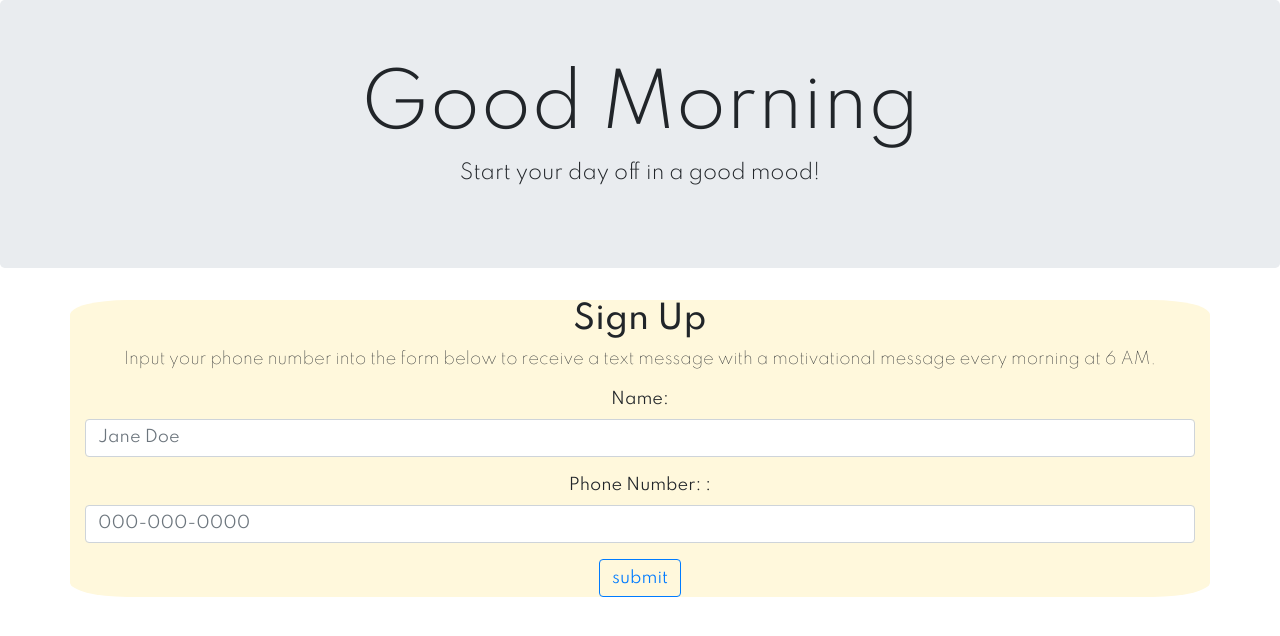
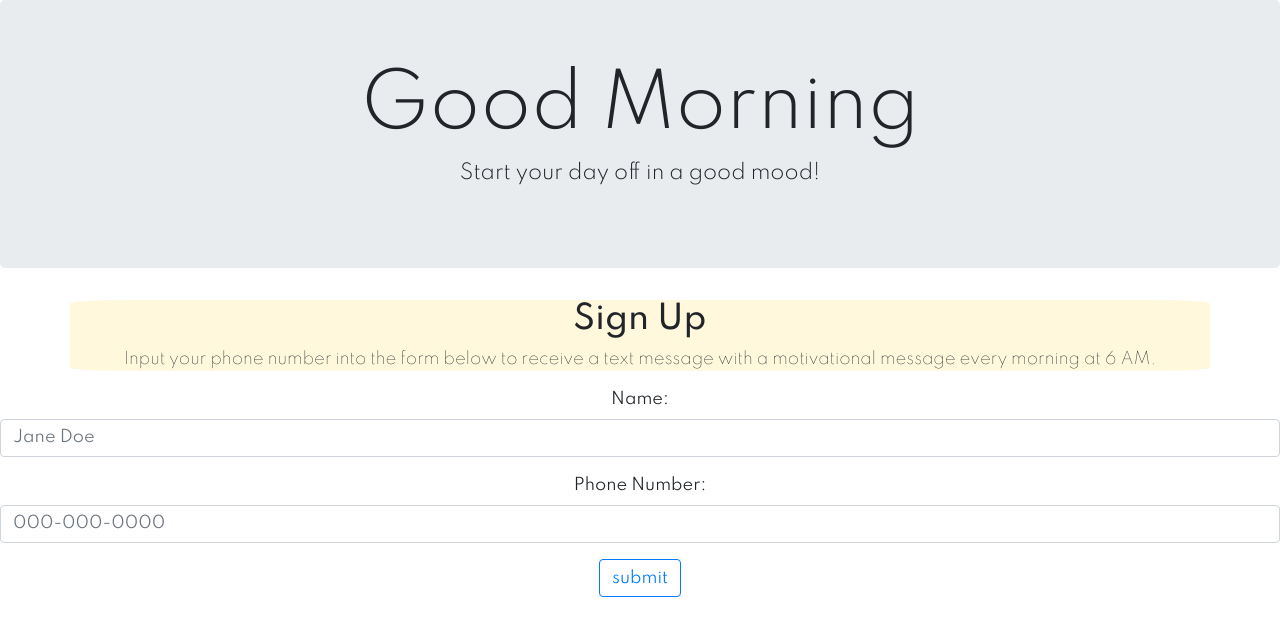
Before and after one commit to d0uble0deven/good_morning, a React (Create React App) app in the folder client/: page / in a window 1280 px wide. Shown: the top 636 px of the page. Built offline with nearby package versions, Linux system fonts and the light colour scheme.

Commit message:
refactors into diff components

```diff
--- a/client/src/App.js
+++ b/client/src/App.js
@@ -1,19 +1,18 @@
 import React from 'react'
-import { Jumbotron, Container, Form, Label, Input, FormGroup, Button } from 'reactstrap'
+import { Container } from 'reactstrap'
 import './App.css'
 import { Jumbo } from './Components/Jumbo'
+import { ContactForm } from './Components/ContactForm'
 
 
 
 function App() {
-  const handleSubmit = (event) => {
-    console.log('hi')
-    event.preventDefault()
-  }
+
   return (
     <div className="App">
 
       <Jumbo />
+
       <Container className="prime">
         <div >
           <h2>
@@ -21,22 +20,9 @@ function App() {
       </h2>
           <p >Input your phone number into the form below to receive a text message with a motivational message every morning at 6 AM.</p>
         </div>
-        <Form onSubmit={handleSubmit}>
 
-          <FormGroup>
-            <Label for="name">Name: </Label>
-            <Input type="text" name="name" id="exampleName" placeholder="Jane Doe" />
-          </FormGroup>
-
-          <FormGroup>
-            <Label for="exampleNumber">Phone Number: : </Label>
-            <Input type="text" name="number" id="exampleNumber" placeholder="000-000-0000" />
-          </FormGroup>
-
-          <Button outline color="primary">submit</Button>
-
-        </Form>
       </Container>
+      <ContactForm />
     </div >
   )
 }
--- /dev/null
+++ b/client/src/Components/ContactForm.jsx
@@ -0,0 +1,30 @@
+import React from 'react'
+import { Form, Label, Input, FormGroup, Button } from 'reactstrap'
+import '../App.css'
+
+export function ContactForm() {
+    const handleSubmit = (event) => {
+        console.log('hi')
+        event.preventDefault()
+    }
+    return (
+
+        <div>
+            <Form onSubmit={handleSubmit}>
+
+                <FormGroup>
+                    <Label for="name">Name: </Label>
+                    <Input type="text" name="name" id="exampleName" placeholder="Jane Doe" />
+                </FormGroup>
+
+                <FormGroup>
+                    <Label for="exampleNumber">Phone Number: </Label>
+                    <Input type="text" name="number" id="exampleNumber" placeholder="000-000-0000" />
+                </FormGroup>
+
+                <Button outline color="primary">submit</Button>
+
+            </Form>
+        </div>
+    )
+}
```
